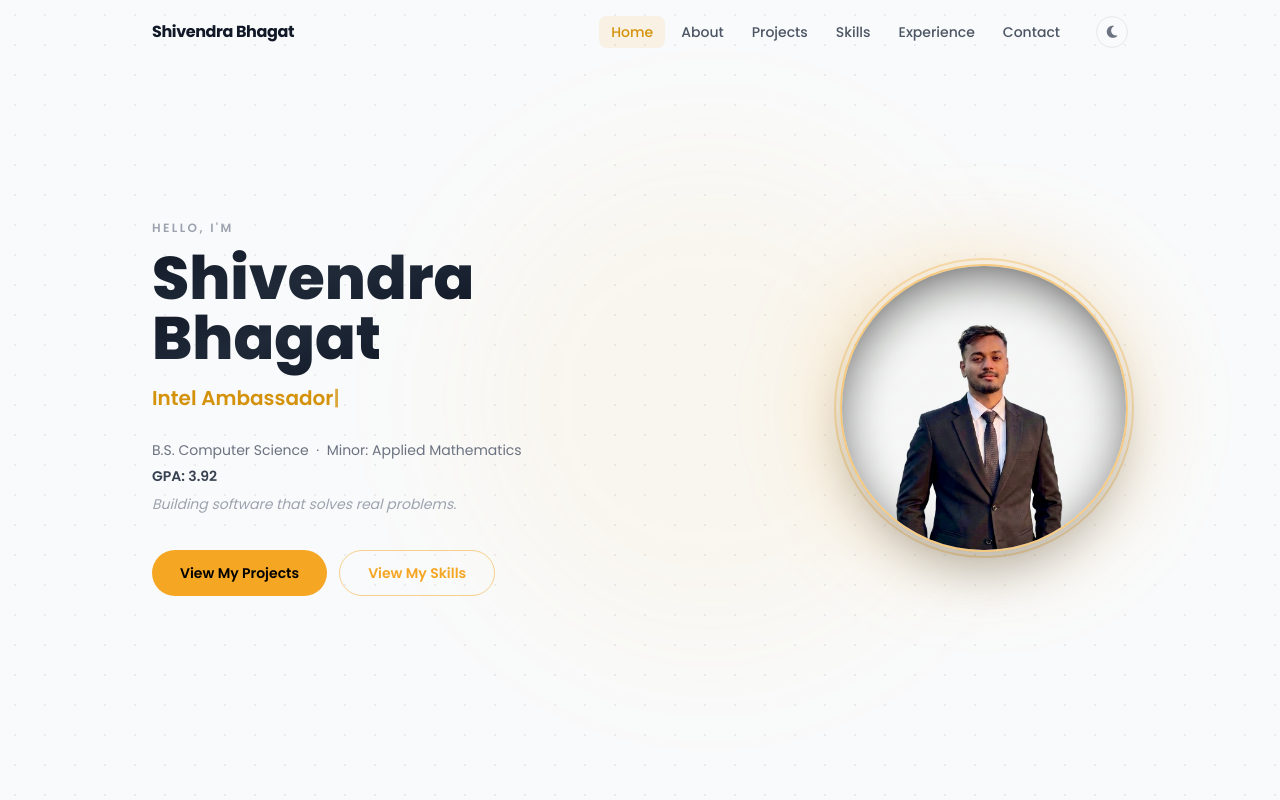
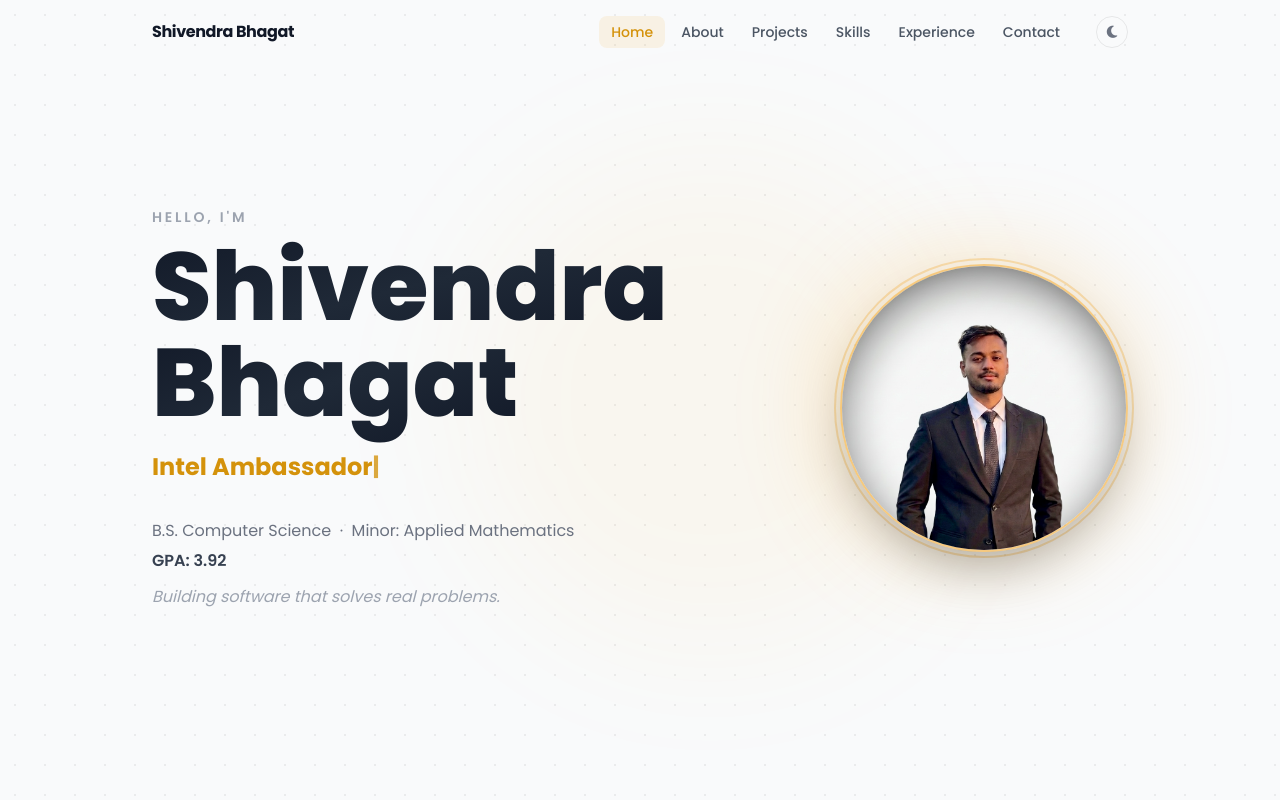
Before and after one commit to sh1vendra/my_portfolio, a React (Vite) app: page / in a window 1280 px wide. Shown: the top 800 px of the page. Built offline with nearby package versions, Linux system fonts and the light colour scheme; some icons are missing.

Commit message:
remove cta buttons and make hero fonts bigger

```diff
--- a/src/components/Hero.tsx
+++ b/src/components/Hero.tsx
@@ -56,50 +56,41 @@ export default function Hero() {
           >
             <motion.p
               variants={item}
-              className="text-xs font-semibold tracking-[0.2em] uppercase text-gray-400 dark:text-white/35 mb-3"
+              className="text-sm font-semibold tracking-[0.2em] uppercase text-gray-400 dark:text-white/35 mb-3"
             >
               Hello, I'm
             </motion.p>
 
-            <motion.h1 variants={item} className="font-extrabold leading-[1.05] mb-4">
-              <span className="text-5xl md:text-6xl bg-gradient-to-br from-gray-900 via-gray-800 to-gray-900 dark:from-white dark:via-white dark:to-gold-400 bg-clip-text text-transparent">
+            <motion.h1 variants={item} className="font-extrabold leading-[1.05] mb-5">
+              <span className="text-6xl md:text-7xl lg:text-8xl bg-gradient-to-br from-gray-900 via-gray-800 to-gray-900 dark:from-white dark:via-white dark:to-gold-400 bg-clip-text text-transparent">
                 Shivendra
               </span>
               <br />
-              <span className="text-5xl md:text-6xl bg-gradient-to-br from-gray-900 via-gray-800 to-gray-900 dark:from-white dark:via-white dark:to-gold-400 bg-clip-text text-transparent">
+              <span className="text-6xl md:text-7xl lg:text-8xl bg-gradient-to-br from-gray-900 via-gray-800 to-gray-900 dark:from-white dark:via-white dark:to-gold-400 bg-clip-text text-transparent">
                 Bhagat
               </span>
             </motion.h1>
 
             <motion.div
               variants={item}
-              className="text-lg md:text-xl font-semibold text-gold-600 dark:text-gold-500 mb-5 min-h-[1.8em]"
+              className="text-xl md:text-2xl font-bold text-gold-600 dark:text-gold-500 mb-6 min-h-[1.8em]"
             >
               <span ref={typedRef} />
             </motion.div>
 
-            <motion.p variants={item} className="text-sm text-gray-500 dark:text-white/45 mb-1.5">
+            <motion.p variants={item} className="text-base text-gray-500 dark:text-white/45 mb-1.5">
               B.S. Computer Science &nbsp;&middot;&nbsp; Minor: Applied Mathematics
             </motion.p>
-            <motion.p variants={item} className="text-sm font-semibold text-gray-700 dark:text-white/75 mb-2">
+            <motion.p variants={item} className="text-base font-semibold text-gray-700 dark:text-white/75 mb-3">
               GPA: 3.92
             </motion.p>
 
             <motion.p
               variants={item}
-              className="text-sm italic text-gray-400 dark:text-white/30 mb-9"
+              className="text-base italic text-gray-400 dark:text-white/30"
             >
               Building software that solves real problems.
             </motion.p>
-
-            <motion.div variants={item} className="flex gap-3 flex-wrap">
-              <a href="#projects" className="btn-primary">
-                View My Projects
-              </a>
-              <a href="#skills" className="btn-outline">
-                View My Skills
-              </a>
-            </motion.div>
           </motion.div>
 
           {/* Portrait */}
```
